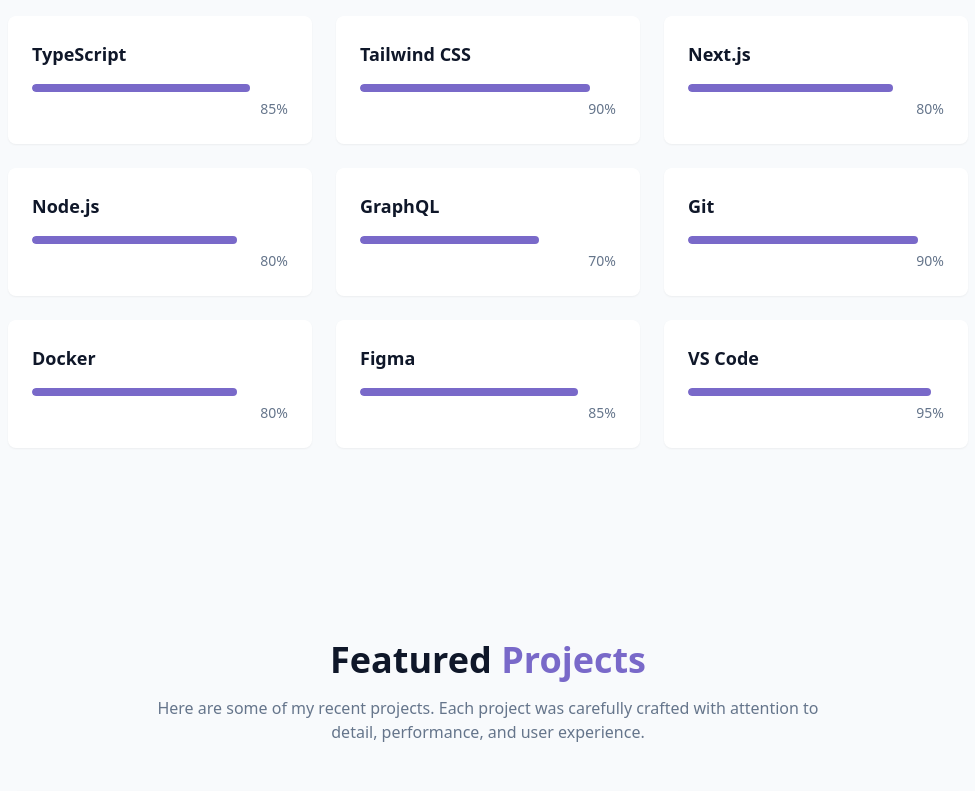
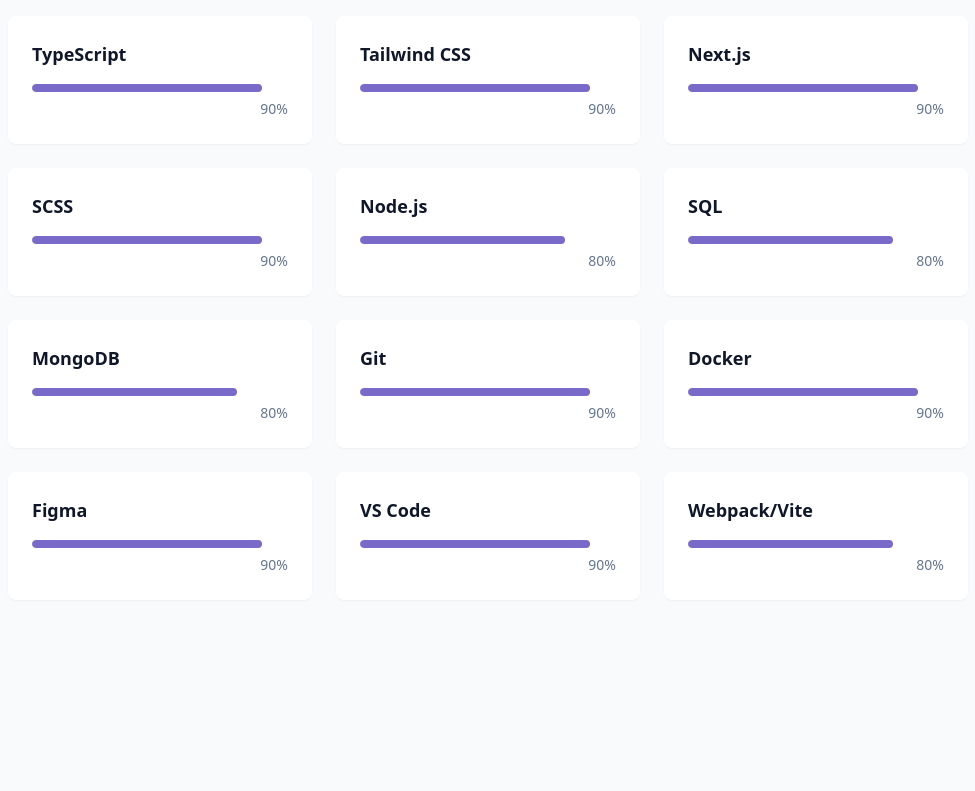
Before and after one commit to kaden175ck/Portfoilo, a React (Vite) app: page / in a window 1280 px wide. Shown: the part 1914-2705 px from the top of the page, without its empty margins (152-1127 px from the left). Built offline with nearby package versions, Linux system fonts and the light colour scheme.

Commit message:
update skillsets:)

```diff
--- a/src/components/SkillsSection.jsx
+++ b/src/components/SkillsSection.jsx
@@ -4,22 +4,25 @@
 
 const skills = [
   // Frontend
-  { name: "HTML/CSS", level: 95, category: "frontend" },
+  { name: "HTML/CSS", level: 90, category: "frontend" },
   { name: "JavaScript", level: 90, category: "frontend" },
   { name: "React", level: 90, category: "frontend" },
-  { name: "TypeScript", level: 85, category: "frontend" },
+  { name: "TypeScript", level: 90, category: "frontend" },
   { name: "Tailwind CSS", level: 90, category: "frontend" },
-  { name: "Next.js", level: 80, category: "frontend" },
+  { name: "Next.js", level: 90, category: "frontend" },
+  { name: "SCSS", level: 90, category: "frontend" },
 
   // Backend
   { name: "Node.js", level: 80, category: "backend" },
-  { name: "GraphQL", level: 70, category: "backend" },
+  { name: "SQL", level: 80, category: "backend" },
+  { name: "MongoDB", level: 80, category: "backend" },
 
   // Tools
   { name: "Git", level: 90, category: "tools" },
-  { name: "Docker", level: 80, category: "tools" },
-  { name: "Figma", level: 85, category: "tools" },
-  { name: "VS Code", level: 95, category: "tools" }
+  { name: "Docker", level: 90, category: "tools" },
+  { name: "Figma", level: 90, category: "tools" },
+  { name: "VS Code", level: 90, category: "tools" },
+  { name: "Webpack/Vite", level: 80, category: "tools" },
 ]
 
 
```
